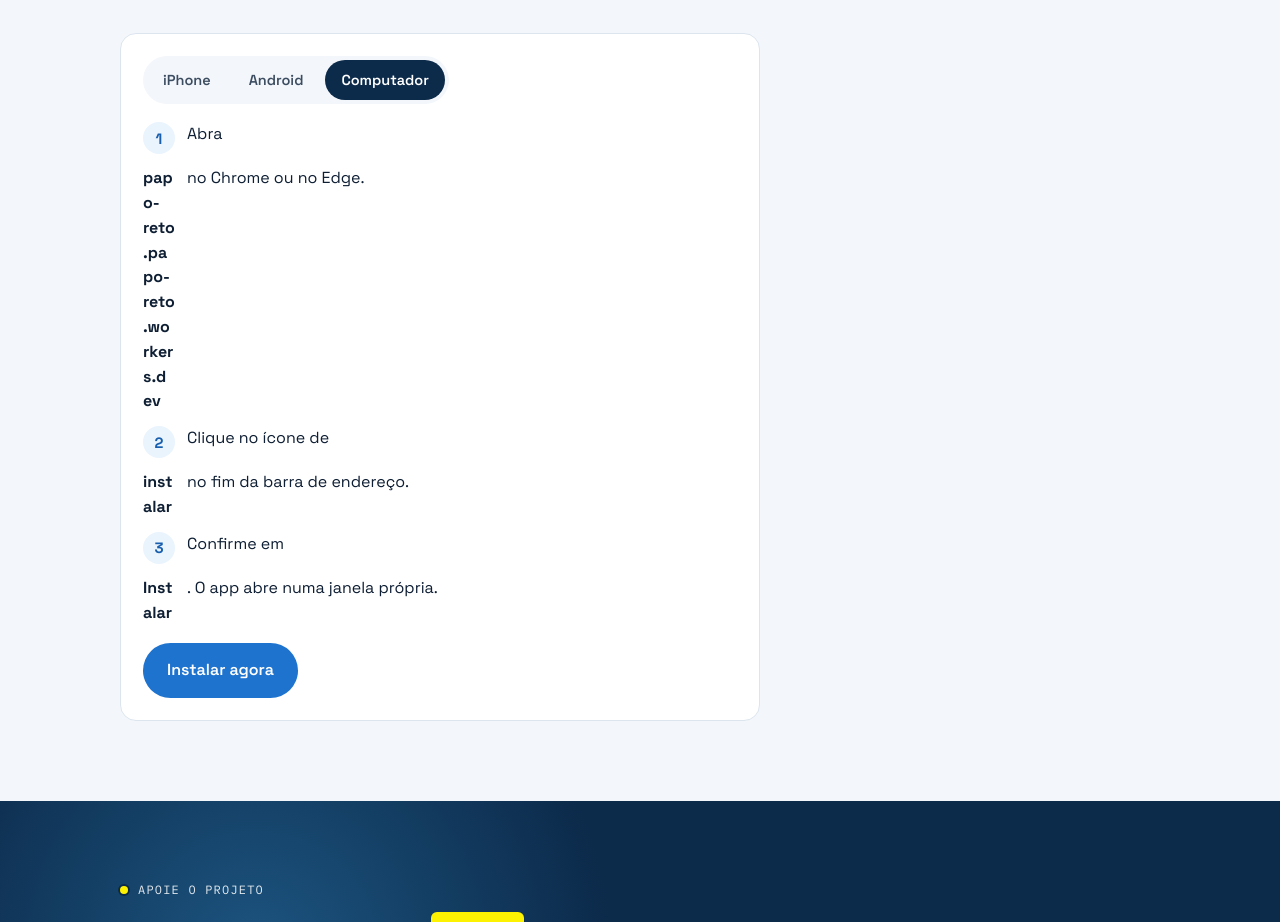
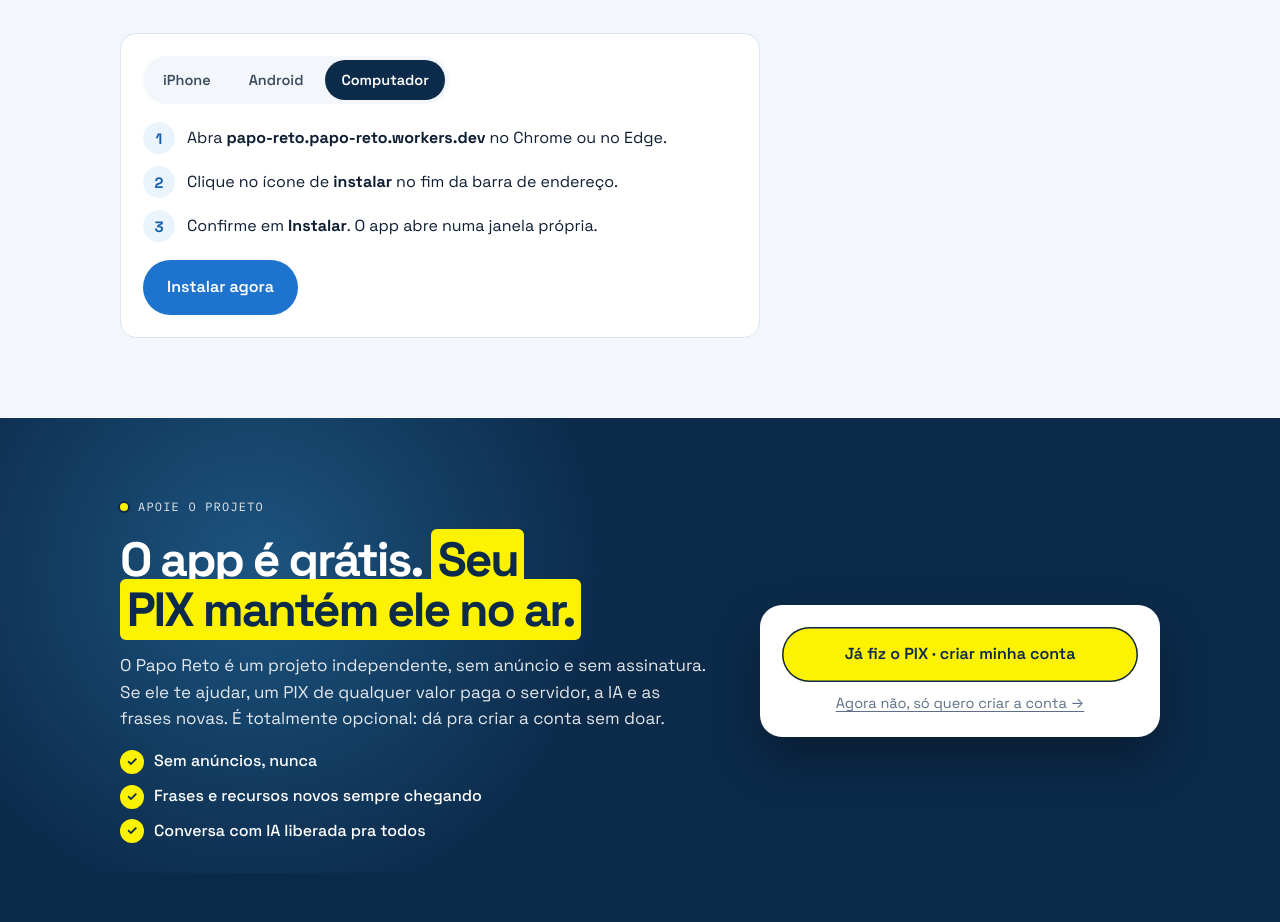
Before and after one commit to WendelJunior03/papo-reto, a website with bundled scripts: page src/conheca.html in a window 1280 px wide. Shown: the part 2627-3549 px from the top of the page. Built offline with nearby package versions, Linux system fonts and the light colour scheme; no server answers.

Commit message:
Página de divulgação: passos de instalação com o texto corrido

```diff
--- a/src/conheca.css
+++ b/src/conheca.css
@@ -141,9 +141,9 @@ mark,.mark{background:linear-gradient(transparent 52%,var(--am) 52%,var(--am) 92
 .inst-tabs button{border-radius:999px;padding:9px 16px;font-weight:600;font-size:14.5px;color:var(--n700);white-space:nowrap}
 .inst-tabs button[aria-selected="true"]{background:var(--noite);color:#fff}
 .inst-panel ol{margin:0;padding:0;list-style:none;counter-reset:s;display:grid;gap:12px}
-.inst-panel li{counter-increment:s;display:grid;grid-template-columns:32px minmax(0,1fr);gap:12px;align-items:start;font-size:16px}
-.inst-panel li::before{content:counter(s);width:32px;height:32px;border-radius:50%;background:var(--ultra-50);color:var(--ultra-600);display:grid;place-items:center;font-weight:700;font-size:15px}
-.inst-panel b{word-break:break-word}
+/* número fora do fluxo: o texto (com negrito no meio) corre normal ao lado */
+.inst-panel li{counter-increment:s;position:relative;padding-left:44px;min-height:32px;padding-top:4px;font-size:16px;overflow-wrap:anywhere}
+.inst-panel li::before{content:counter(s);position:absolute;left:0;top:0;width:32px;height:32px;border-radius:50%;background:var(--ultra-50);color:var(--ultra-600);display:grid;place-items:center;font-weight:700;font-size:15px}
 .kbd{display:inline-grid;place-items:center;min-width:24px;height:24px;border-radius:7px;background:var(--bg);border:1px solid var(--n300);font-size:13px;padding:0 5px;vertical-align:middle}
 .inst-note{margin-top:14px;font-size:14px;color:var(--n600);background:var(--bg);border-radius:10px;padding:10px 12px}
 .inst>.btn{justify-self:start}
```
